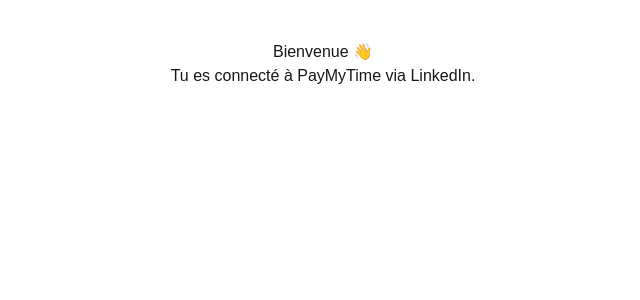
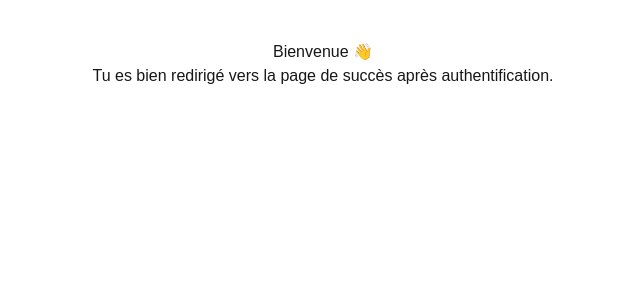
Before and after one commit to ahc20/PayMyTime, a Next.js app: page /linkedin-success in a window 1280 px wide. Shown: the top 300 px of the page, without its empty margins (317-957 px from the left). Built offline with nearby package versions, Linux system fonts and the light colour scheme.

Commit message:
fix: make linkedin-success page client-only

```diff
--- a/src/app/linkedin-success/page.tsx
+++ b/src/app/linkedin-success/page.tsx
@@ -1,4 +1,3 @@
-// src/app/linkedin-success/page.tsx
 'use client';
 
 import { useSearchParams } from 'next/navigation';
@@ -19,7 +18,7 @@
   return (
     <div style={{ padding: 40, textAlign: 'center' }}>
       <h1>Bienvenue {user.firstName} {user.lastName} 👋</h1>
-      <p>Tu es connecté à PayMyTime via LinkedIn.</p>
+      <p>Tu es bien redirigé vers la page de succès après authentification.</p>
     </div>
   );
 }
```
